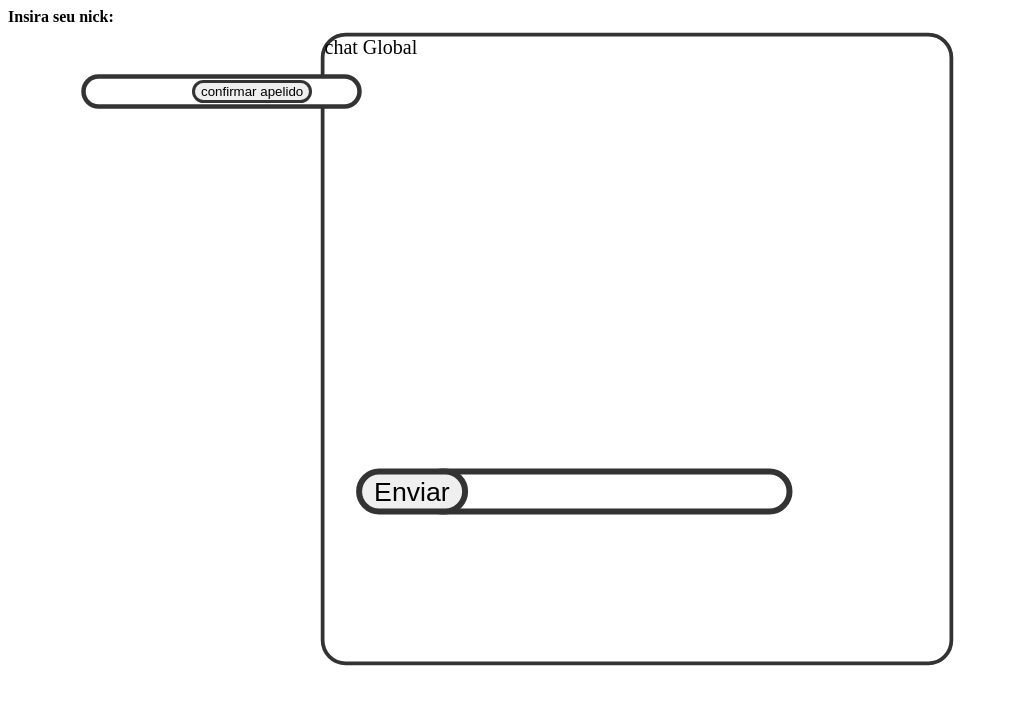
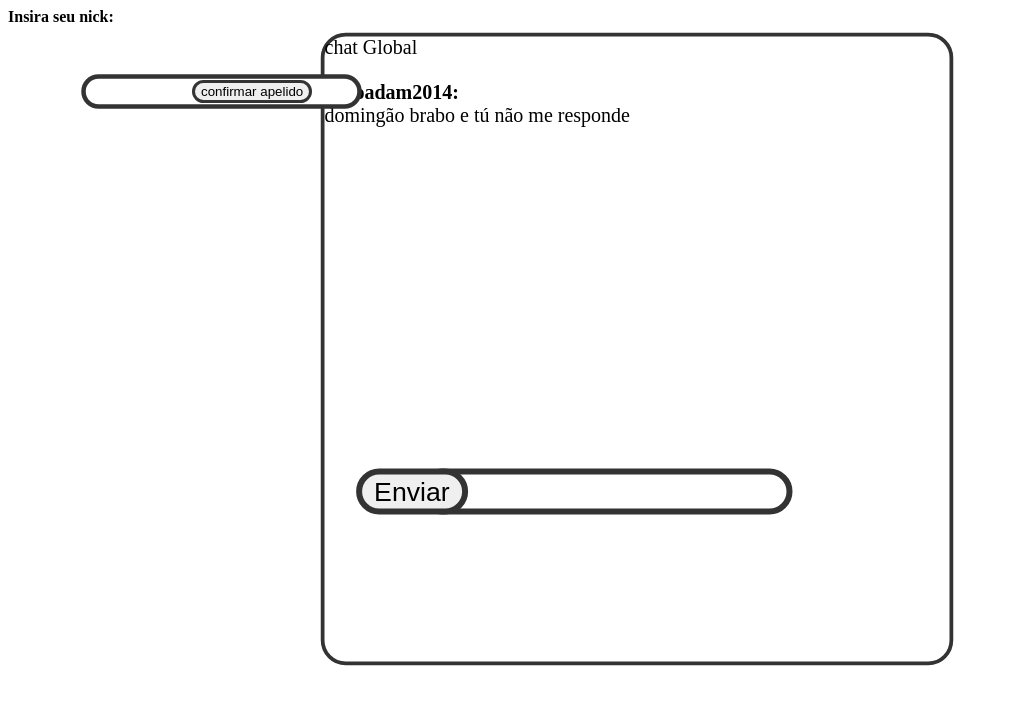
Before and after one commit to joaoadam2014/ccc-chat, a plain HTML site: page index.html in a window 1280 px wide. Shown: the whole page, without its empty margins (0-1009 px from the left). Drawn offline with Linux system fonts and the light colour scheme.

Commit message:
chat ccc 1.1

```diff
--- a/index.html
+++ b/index.html
@@ -64,7 +64,7 @@
             const b2=document.getElementById("novoNick")
             let list1=document.getElementById("messages")
             let tempo=new Date
-            if (  tempo.getDay()==1){localStorage.setItem("Historico","chat Global")}
+            if (  tempo.getDay()==1){localStorage.setItem("Historico","chat Global, dados limpos")}
             const firebaseConfig = {
                     apiKey: "AIzaSyDb5gJmSrmeQ-T3EGhzAj-vIBNFigeF9Lc",
                     authDomain: "chatdatabank.firebaseapp.com",
@@ -80,6 +80,14 @@
             //const mensagemsref=ref(dataBase,"mensagens")
             if (localStorage.getItem("Historico")==null){localStorage.setItem("Historico","chat Global")}
             if (localStorage.getItem("Nick")==null){localStorage.setItem("Nick","Anonimo")}
+             if (  tempo.getHours()<=5){localStorage.setItem("Historico",localStorage.getItem("Historico")+"<br><br>"+"<b>"+"Joaoadam2014"+":</b><br>"+"vai dormir, pelo o amor de deus")}
+            if (  tempo.getMonth()==11){localStorage.setItem("Historico",localStorage.getItem("Historico")+"<br><br>"+"<b>"+"Joaoadam2014"+":</b><br>"+"FELIZ NATAL!!!!!")}
+            if (  tempo.getDay()==2){localStorage.setItem("Historico",localStorage.getItem("Historico")+"<br><br>"+"<b>"+"Joaoadam2014"+":</b><br>"+"Hoje é terça feira man")}
+            if (  tempo.getDay()==3){localStorage.setItem("Historico",localStorage.getItem("Historico")+"<br><br>"+"<b>"+"Joaoadam2014"+":</b><br>"+"cara, agora é quarta vei, meio de semana sempre assim")}
+            if (  tempo.getDay()==4){localStorage.setItem("Historico",localStorage.getItem("Historico")+"<br><br>"+"<b>"+"Joaoadam2014"+":</b><br>"+"é quinta feira atualmente cara")}
+            if (  tempo.getDay()==5){localStorage.setItem("Historico",localStorage.getItem("Historico")+"<br><br>"+"<b>"+"Joaoadam2014"+":</b><br>"+"hoje sextouuuu!!!!")}
+            if (  tempo.getDay()==6){localStorage.setItem("Historico",localStorage.getItem("Historico")+"<br><br>"+"<b>"+"Joaoadam2014"+":</b><br>"+"hoje é sabádo, fim de semana ótimo, vá a igreja.")}
+            if (  tempo.getDay()==0){localStorage.setItem("Historico",localStorage.getItem("Historico")+"<br><br>"+"<b>"+"Joaoadam2014"+":</b><br>"+"domingão brabo e tú não me responde")}
             list1.innerHTML=localStorage.getItem("Historico")
             let nick=localStorage.getItem("Nick")
             b1.onclick=function() {
```
